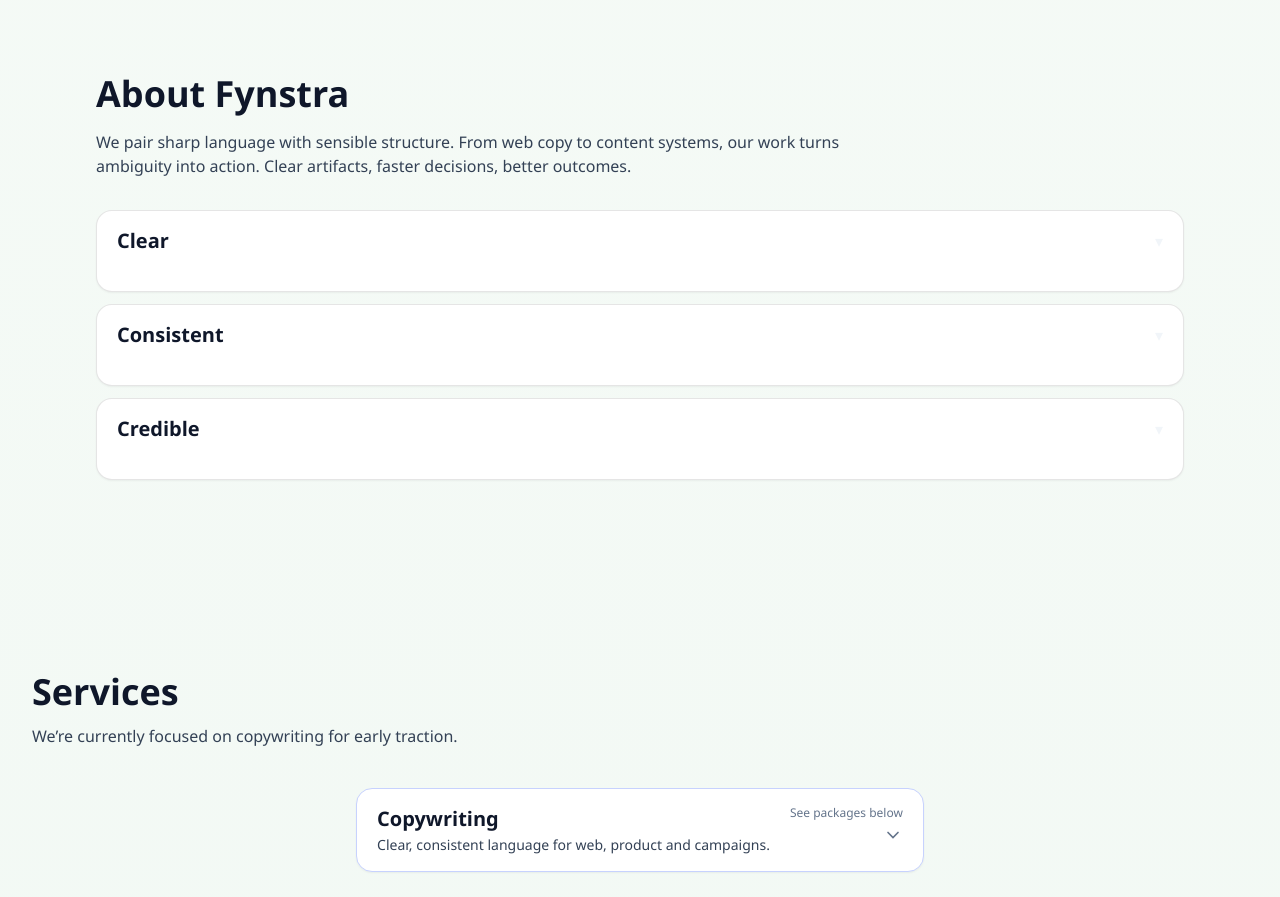
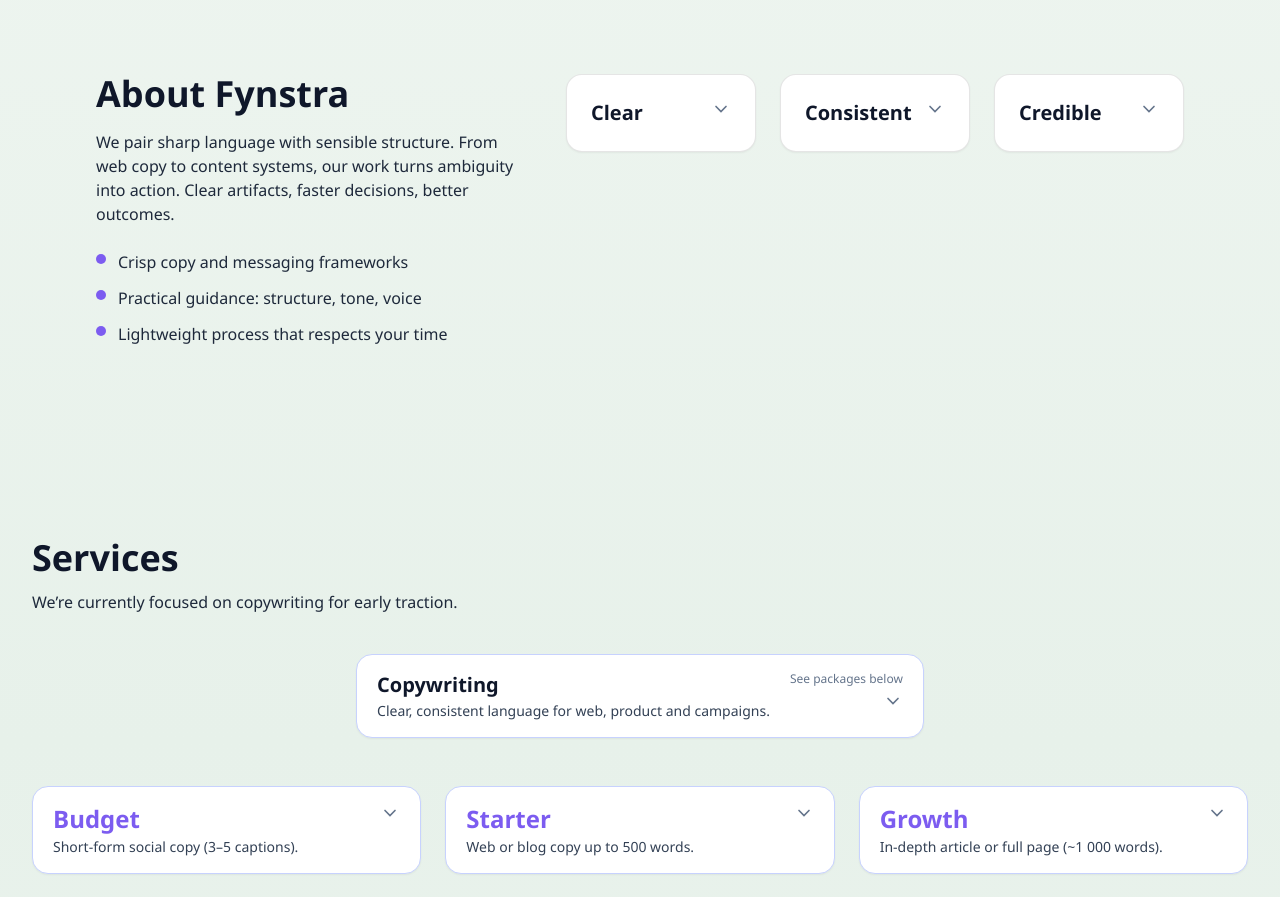
Before and after one commit to DavidGordonLang/fynstra-site, a React (Vite) app: page / in a window 1280 px wide. Shown: the part 860-1757 px from the top of the page. Built offline with nearby package versions, Linux system fonts and the light colour scheme.

Commit message:
Update App.tsx

```diff
--- a/src/App.tsx
+++ b/src/App.tsx
@@ -2,12 +2,10 @@
 
 /**
  * Fynstra — One-page marketing site (Copywriting-first)
- * Updates:
- * - Pale sage gradient background site-wide.
- * - About: three linked dropdown rows; clicking any toggles all together.
- * - Enquire buttons close overlay/cards first, then smooth-scroll to #contact.
- * - Contact input text is fully dark; improved placeholders/caret.
- * - Keeps your spotlight overlay + card grid behaviour/timing.
+ * - Stronger sage background gradient
+ * - About = original airy layout + expandable principle cards (all expand together)
+ * - Packages back to airy grid on desktop
+ * - Open animation mirrors close (same timing, same curve, simultaneous overlay/panel)
  */
 
 const brand = {
@@ -18,8 +16,6 @@
   ink: "#222222",
   subtext: "#555555",
   bg: "#FAFAFA",
-  sage1: "#F6FBF7", // pale sage
-  sage2: "#EEF6F1", // slightly deeper sage
 };
 
 const ANIM_MS = 420;
@@ -69,7 +65,7 @@
 }
 
 /* =========================
- * Expandable Card Grid
+ * Expandable Card Grid (services/packages)
  * =========================*/
 
 type CardItem = {
@@ -186,6 +182,57 @@
 }
 
 /* =========================
+ * About principle cards (grid; expand all together)
+ * =========================*/
+
+function AboutPrinciples() {
+  const [open, setOpen] = useState(false);
+
+  const toggleAll = () => setOpen((v) => !v);
+
+  const Card = ({ title, children }: { title: string; children: React.ReactNode }) => (
+    <button
+      type="button"
+      onClick={toggleAll}
+      aria-expanded={open}
+      className="text-left rounded-2xl border border-black/10 bg-white p-5 sm:p-6 shadow-sm hover:shadow-md transition-shadow"
+    >
+      <div className="flex items-start justify-between gap-3">
+        <div className="text-lg sm:text-xl font-semibold text-slate-900">{title}</div>
+        <svg
+          className={["h-5 w-5 text-slate-500 transition-transform", open ? "rotate-180" : ""].join(" ")}
+          style={{ transition: `transform ${ANIM_MS}ms ${EASE}` }}
+          viewBox="0 0 24 24"
+        >
+          <path d="M6 9l6 6 6-6" stroke="currentColor" strokeWidth="2" fill="none" strokeLinecap="round" />
+        </svg>
+      </div>
+
+      <div
+        className="overflow-hidden"
+        style={{
+          transition: `max-height ${ANIM_MS}ms ${EASE}, opacity ${ANIM_MS}ms ${EASE}`,
+          maxHeight: open ? 200 : 0,
+          opacity: open ? 1 : 0,
+        }}
+      >
+        <p className="mt-3 text-sm text-slate-600">
+          We keep language simple, structure tidy, and promises realistic.
+        </p>
+      </div>
+    </button>
+  );
+
+  return (
+    <div className="grid sm:grid-cols-2 lg:grid-cols-3 gap-4 sm:gap-6">
+      <Card title="Clear"> </Card>
+      <Card title="Consistent"> </Card>
+      <Card title="Credible"> </Card>
+    </div>
+  );
+}
+
+/* =========================
  * App
  * =========================*/
 
@@ -232,95 +279,6 @@
     return () => window.removeEventListener("scroll", onScroll);
   }, []);
 
-  /* ---------- Helpers ---------- */
-
-  const startCloseService = (idx: number) => {
-    setClosingService(idx);
-    setOpenService(null);
-    setTimeout(() => setClosingService(null), ANIM_MS);
-  };
-  const startClosePackage = (idx: number) => {
-    setClosingPackage(idx);
-    setOpenPackage(null);
-    setTimeout(() => setClosingPackage(null), ANIM_MS);
-  };
-
-  const closeAllWithOverlay = () => {
-    setOverlayPhase("closing");
-    if (openService !== null) startCloseService(openService);
-    if (openPackage !== null) startClosePackage(openPackage);
-    setTimeout(() => setOverlayPhase("idle"), ANIM_MS);
-  };
-
-  // Close + then smooth scroll to contact
-  const handleEnquireClick = () => {
-    // start close immediately
-    closeAllWithOverlay();
-    // allow state to flush, then scroll
-    requestAnimationFrame(() => {
-      const el = document.querySelector("#contact");
-      if (el) el.scrollIntoView({ behavior: "smooth", block: "start" });
-    });
-  };
-
-  /* ---------- Toggles ---------- */
-
-  const toggleService = (i: number | null) => {
-    if (i === null) {
-      if (openService !== null) closeAllWithOverlay();
-      return;
-    }
-    if (openPackage !== null) {
-      setClosingPackage(openPackage);
-      setTimeout(() => setClosingPackage(null), ANIM_MS);
-      setOpenPackage(null);
-    }
-    if (openService === null) {
-      setOverlayPhase("open");
-      setOpenService(i);
-    } else if (openService === i) {
-      closeAllWithOverlay();
-    } else {
-      const prev = openService;
-      setClosingService(prev);
-      setOpenService(null);
-      setTimeout(() => {
-        setClosingService(null);
-        setOpenService(i);
-      }, ANIM_MS);
-      if (overlayPhase === "idle") setOverlayPhase("open");
-    }
-  };
-
-  const togglePackage = (i: number | null) => {
-    if (i === null) {
-      if (openPackage !== null) closeAllWithOverlay();
-      return;
-    }
-    if (openService !== null) {
-      setClosingService(openService);
-      setTimeout(() => setClosingService(null), ANIM_MS);
-      setOpenService(null);
-    }
-    if (openPackage === null) {
-      setOverlayPhase("open");
-      setOpenPackage(i);
-    } else if (openPackage === i) {
-      closeAllWithOverlay();
-    } else {
-      const prev = openPackage;
-      setClosingPackage(prev);
-      setOpenPackage(null);
-      setTimeout(() => {
-        setClosingPackage(null);
-        setOpenPackage(i);
-      }, ANIM_MS);
-      if (overlayPhase === "idle") setOverlayPhase("open");
-    }
-  };
-
-  /* ---------- Data ---------- */
-
   // Services (copywriting only)
   const services: CardItem[] = [
     {
@@ -366,9 +324,7 @@
               </li>
             ))}
           </ul>
-          <button type="button" className="btn btn-pri" onClick={handleEnquireClick}>
-            Enquire
-          </button>
+          <a href="#contact" className="btn btn-pri">Enquire</a>
         </div>
       ),
     },
@@ -387,9 +343,7 @@
               </li>
             ))}
           </ul>
-          <button type="button" className="btn btn-pri" onClick={handleEnquireClick}>
-            Enquire
-          </button>
+          <a href="#contact" className="btn btn-pri">Enquire</a>
         </div>
       ),
     },
@@ -412,9 +366,7 @@
               </li>
             ))}
           </ul>
-          <button type="button" className="btn btn-pri" onClick={handleEnquireClick}>
-            Enquire
-          </button>
+          <a href="#contact" className="btn btn-pri">Enquire</a>
         </div>
       ),
     },
@@ -437,9 +389,7 @@
               </li>
             ))}
           </ul>
-          <button type="button" className="btn btn-pri" onClick={handleEnquireClick}>
-            Enquire
-          </button>
+          <a href="#contact" className="btn btn-pri">Enquire</a>
         </div>
       ),
     },
@@ -460,21 +410,94 @@
               )
             )}
           </ul>
-          <button type="button" className="btn btn-pri" onClick={handleEnquireClick}>
-            Enquire
-          </button>
+          <a href="#contact" className="btn btn-pri">Enquire</a>
         </div>
       ),
     },
   ];
 
+  /* ---------- Close helpers ---------- */
+
+  const startCloseService = (idx: number) => {
+    setClosingService(idx);
+    setOpenService(null);
+    setTimeout(() => setClosingService(null), ANIM_MS);
+  };
+  const startClosePackage = (idx: number) => {
+    setClosingPackage(idx);
+    setOpenPackage(null);
+    setTimeout(() => setClosingPackage(null), ANIM_MS);
+  };
+
+  const closeAllWithOverlay = () => {
+    // Start overlay fade/blur-out NOW (mirrors opening)
+    setOverlayPhase("closing");
+    if (openService !== null) startCloseService(openService);
+    if (openPackage !== null) startClosePackage(openPackage);
+    setTimeout(() => setOverlayPhase("idle"), ANIM_MS);
+  };
+
+  /* ---------- Toggle handlers ---------- */
+
+  const toggleService = (i: number | null) => {
+    if (i === null) {
+      if (openService !== null) closeAllWithOverlay();
+      return;
+    }
+    if (openPackage !== null) {
+      setClosingPackage(openPackage);
+      setTimeout(() => setClosingPackage(null), ANIM_MS);
+      setOpenPackage(null);
+    }
+    if (openService === null) {
+      // start overlay + panel open at the same time (mirrors close)
+      setOverlayPhase("open");
+      setOpenService(i);
+    } else if (openService === i) {
+      closeAllWithOverlay();
+    } else {
+      const prev = openService;
+      setClosingService(prev);
+      setOpenService(null);
+      setTimeout(() => {
+        setClosingService(null);
+        setOpenService(i);
+      }, ANIM_MS);
+      if (overlayPhase === "idle") setOverlayPhase("open");
+    }
+  };
+
+  const togglePackage = (i: number | null) => {
+    if (i === null) {
+      if (openPackage !== null) closeAllWithOverlay();
+      return;
+    }
+    if (openService !== null) {
+      setClosingService(openService);
+      setTimeout(() => setClosingService(null), ANIM_MS);
+      setOpenService(null);
+    }
+    if (openPackage === null) {
+      setOverlayPhase("open");
+      setOpenPackage(i);
+    } else if (openPackage === i) {
+      closeAllWithOverlay();
+    } else {
+      const prev = openPackage;
+      setClosingPackage(prev);
+      setOpenPackage(null);
+      setTimeout(() => {
+        setClosingPackage(null);
+        setOpenPackage(i);
+      }, ANIM_MS);
+      if (overlayPhase === "idle") setOverlayPhase("open");
+    }
+  };
+
   return (
     <div
       ref={containerRef}
-      className="text-slate-100 selection:bg-indigo-200/60"
-      style={{
-        background: `linear-gradient(180deg, ${brand.sage1} 0%, ${brand.sage2} 100%)`,
-      }}
+      className="text-slate-100 site-bg selection:bg-indigo-200/60 min-h-screen"
     >
       {/* Global styles */}
       <style>{`
@@ -495,16 +518,21 @@
         }
         .reveal { opacity: 0; transform: translateY(12px); transition: opacity .6s ease, transform .6s ease; }
         .reveal-in { opacity: 1; transform: translateY(0); }
+
+        /* Buttons */
         .btn { display: inline-flex; align-items: center; justify-content: center; border-radius: 1rem; padding: .75rem 1.25rem; font-weight: 500; box-shadow: 0 1px 2px rgba(0,0,0,.06); transition: all .2s ease; }
         .btn-pri { background: var(--fynstra-purple); color: #fff; }
         .btn-pri:hover { filter: brightness(.95); }
         .btn-ghost { border: 1px solid rgba(0,0,0,.1); color: #0f172a; background: transparent; }
         .btn-ghost:hover { background: rgba(0,0,0,.04); }
 
-        /* Collapsible used in About rows */
-        .collapsible { overflow: hidden; transition: max-height ${ANIM_MS}ms ${EASE}, opacity ${ANIM_MS}ms ${EASE}, transform ${ANIM_MS}ms ${EASE}; }
-        .collapsible--closed { max-height: 0; opacity: 0; transform: translateY(-4px); }
-        .collapsible--open { max-height: 320px; opacity: 1; transform: translateY(0); }
+        /* Site background — stronger soft sage gradient */
+        .site-bg {
+          background:
+            radial-gradient(1200px 600px at 20% -10%, #EAF4ED 0%, transparent 60%),
+            radial-gradient(1200px 700px at 100% 10%, #E6F1EA 0%, transparent 55%),
+            linear-gradient(180deg, #F3F8F4 0%, #E7F1EA 40%, #F7FBF8 100%);
+        }
       `}</style>
 
       {/* HEADER */}
@@ -513,12 +541,42 @@
       {/* HERO */}
       <Hero logoSrc={logoSrc} fallbackLogo={fallbackLogo} bannerLeft={bannerLeft} bannerRight={bannerRight} />
 
-      {/* ABOUT (linked dropdown rows) */}
-      <About />
+      {/* ABOUT — original airy layout, expandable cards on the right */}
+      <section id="about" className="py-16 sm:py-20 lg:py-24">
+        <div className="mx-auto max-w-6xl px-4 sm:px-6 lg:px-8">
+          <div className="grid lg:grid-cols-12 gap-6 sm:gap-10 items-start">
+            <div className="lg:col-span-5 reveal" data-reveal>
+              <h2 className="text-2xl sm:text-4xl font-semibold text-slate-900">About Fynstra</h2>
+              <p className="mt-3 sm:mt-4 text-slate-800">
+                We pair sharp language with sensible structure. From web copy to content systems, our work turns ambiguity
+                into action. Clear artifacts, faster decisions, better outcomes.
+              </p>
+              <ul className="mt-5 sm:mt-6 space-y-3 text-slate-800">
+                <li className="flex items-start gap-3">
+                  <span className="mt-1 h-2.5 w-2.5 rounded-full" style={{ background: brand.purple }}></span>
+                  Crisp copy and messaging frameworks
+                </li>
+                <li className="flex items-start gap-3">
+                  <span className="mt-1 h-2.5 w-2.5 rounded-full" style={{ background: brand.purple }}></span>
+                  Practical guidance: structure, tone, voice
+                </li>
+                <li className="flex items-start gap-3">
+                  <span className="mt-1 h-2.5 w-2.5 rounded-full" style={{ background: brand.purple }}></span>
+                  Lightweight process that respects your time
+                </li>
+              </ul>
+            </div>
 
-      {/* SERVICES + PACKAGES */}
+            <div className="lg:col-span-7 reveal" data-reveal>
+              <AboutPrinciples />
+            </div>
+          </div>
+        </div>
+      </section>
+
+      {/* SERVICES + PACKAGES (airy on desktop) */}
       <section id="services" className="py-16 sm:py-20 lg:py-24 relative">
-        {/* Overlay (mounted whenever phase != idle). Opacity + blur animate in both directions. */}
+        {/* Overlay */}
         {overlayMounted && (
           <button
             aria-label="Close expanded card"
@@ -537,7 +595,7 @@
         <div className="relative mx-auto max-w-7xl px-4 sm:px-6 lg:px-8">
           <div className="reveal" data-reveal>
             <h2 className="text-2xl sm:text-4xl font-semibold text-slate-900">Services</h2>
-            <p className="mt-3 max-w-2xl text-slate-700">We’re currently focused on copywriting for early traction.</p>
+            <p className="mt-3 max-w-2xl text-slate-800">We’re currently focused on copywriting for early traction.</p>
           </div>
 
           {/* Single centered service card */}
@@ -554,7 +612,7 @@
             />
           </div>
 
-          {/* Packages */}
+          {/* Packages — airy grid on desktop */}
           <div className="mt-10 sm:mt-12">
             <CardGrid
               items={packages}
@@ -567,7 +625,9 @@
             />
           </div>
 
-          <p className="mt-6 text-sm text-slate-500">Ranges are indicative; we’ll confirm scope and a fixed quote after a short brief.</p>
+          <p className="mt-6 text-sm text-slate-600">
+            Ranges are indicative; we’ll confirm scope and a fixed quote after a short brief.
+          </p>
         </div>
       </section>
 
@@ -599,7 +659,7 @@
   setMobileOpen: (v: boolean) => void;
 }) {
   return (
-    <header className="sticky top-0 z-[70] backdrop-blur-sm bg-white/70 border-b border-black/5">
+    <header className="sticky top-0 z-[70] backdrop-blur-sm bg-white/80 border-b border-black/5">
       <div className="mx-auto max-w-7xl px-4 sm:px-6 lg:px-8 h-16 flex items-center justify-between">
         <a href="#top" className="flex items-center gap-3 group">
           <img src={logoSrc} onError={(e) => ((e.currentTarget.src = fallbackLogo))} alt="Fynstra" className="h-10 w-10 sm:h-12 sm:w-12 object-contain" />
@@ -700,7 +760,7 @@
             <h1 className="text-[2rem] sm:text-5xl lg:text-6xl font-semibold text-slate-900 leading-tight">
               Convert with <span className="heading-gradient">clear, credible</span> copy.
             </h1>
-            <p className="mt-4 sm:mt-5 text-base sm:text-lg text-slate-700 max-w-xl">
+            <p className="mt-4 sm:mt-5 text-base sm:text-lg text-slate-800 max-w-xl">
               We help startups ship copy that reads fast and feels right — landing pages, product pages, and content that
               moves the work forward.
             </p>
@@ -764,76 +824,13 @@
   );
 }
 
-/* ---------- ABOUT: linked dropdown rows ---------- */
-function About() {
-  const [open, setOpen] = useState(false); // one state for all three rows
-
-  const rows = [
-    {
-      title: "Clear",
-      body: "We keep language simple, structure tidy, and promises realistic.",
-    },
-    {
-      title: "Consistent",
-      body: "Voice, tone and message stay aligned across pages and channels.",
-    },
-    {
-      title: "Credible",
-      body: "Evidence-led copy that earns trust without overselling.",
-    },
-  ];
-
-  return (
-    <section id="about" className="py-16 sm:py-20 lg:py-24">
-      <div className="mx-auto max-w-6xl px-4 sm:px-6 lg:px-8">
-        <div className="reveal" data-reveal>
-          <h2 className="text-2xl sm:text-4xl font-semibold text-slate-900">About Fynstra</h2>
-          <p className="mt-3 sm:mt-4 text-slate-700 max-w-3xl">
-            We pair sharp language with sensible structure. From web copy to content systems, our work turns ambiguity
-            into action. Clear artifacts, faster decisions, better outcomes.
-          </p>
-        </div>
-
-        {/* Three linked rows */}
-        <div className="mt-6 sm:mt-8 space-y-3">
-          {rows.map((r, i) => (
-            <div key={r.title} className="rounded-2xl border border-black/10 bg-white shadow-sm overflow-hidden">
-              <button
-                type="button"
-                className="w-full text-left px-5 py-4 flex items-center justify-between"
-                aria-expanded={open}
-                aria-controls={`about-panel-${i}`}
-                onClick={() => setOpen((v) => !v)}
-              >
-                <span className="text-lg sm:text-xl font-semibold text-slate-900">{r.title}</span>
-                <span
-                  className={`transition-transform ${open ? "rotate-180" : ""}`}
-                  style={{ transition: `transform ${ANIM_MS}ms ${EASE}` }}
-                >
-                  ▾
-                </span>
-              </button>
-              <div
-                id={`about-panel-${i}`}
-                className={`px-5 pb-5 collapsible ${open ? "collapsible--open" : "collapsible--closed"}`}
-              >
-                <p className="text-slate-700">{r.body}</p>
-              </div>
-            </div>
-          ))}
-        </div>
-      </div>
-    </section>
-  );
-}
-
 function Testimonials() {
   return (
     <section id="testimonials" className="py-16 sm:py-20 lg:py-24">
       <div className="mx-auto max-w-6xl px-4 sm:px-6 lg:px-8">
         <div className="reveal" data-reveal>
           <h2 className="text-2xl sm:text-4xl font-semibold text-slate-900">Kind words</h2>
-          <p className="mt-3 text-slate-700 max-w-2xl">
+          <p className="mt-3 text-slate-800 max-w-2xl">
             Placeholders until we add real quotes. Keep it concise and outcome-focused.
           </p>
         </div>
@@ -841,7 +838,7 @@
           {[1, 2, 3].map((i) => (
             <figure key={i} className="reveal" data-reveal>
               <div className="rounded-2xl border border-black/10 bg-slate-50 p-5 sm:p-6 h-full">
-                <blockquote className="text-slate-700">
+                <blockquote className="text-slate-800">
                   “Fynstra made our message clearer and our rollout smoother. The copy just worked.”
                 </blockquote>
                 <figcaption className="mt-4 text-sm text-slate-500">Client name • Role, Company</figcaption>
@@ -861,14 +858,14 @@
         <div className="grid grid-cols-1 lg:grid-cols-2 gap-6 sm:gap-10 items-start">
           <div className="reveal" data-reveal>
             <h2 className="text-2xl sm:text-4xl font-semibold text-slate-900">Let’s talk</h2>
-            <p className="mt-3 text-slate-700 max-w-xl">
+            <p className="mt-3 text-slate-800 max-w-xl">
               Two ways to connect: drop a note or book a quick intro call. We’ll keep it focused on goals, scope, and timelines.
             </p>
             <div className="mt-6 flex flex-wrap gap-3">
               <a href="#calendly" className="btn btn-pri">Book a call</a>
               <a href="mailto:info@fynstra.co.uk" className="btn btn-ghost">Email us</a>
             </div>
-            <div className="mt-8 sm:mt-10 text-sm text-slate-600">
+            <div className="mt-8 sm:mt-10 text-sm text-slate-700">
               Prefer a simple brief? Add bullet points about your goals, audience, deliverables, and deadline — we’ll reply with a scoped plan.
             </div>
           </div>
@@ -879,9 +876,7 @@
                 <label className="block">
                   <span className="text-sm text-slate-600">Name</span>
                   <input
-                    className="mt-1 w-full rounded-xl border border-black/10 px-3 py-2
-                               bg-white text-slate-900 placeholder:text-slate-400 caret-indigo-500
-                               focus:outline-none focus:ring-2 focus:ring-indigo-300"
+                    className="mt-1 w-full rounded-xl border border-black/10 px-3 py-2 focus:outline-none focus:ring-2 focus:ring-indigo-300 text-slate-900"
                     placeholder="Your name"
                   />
                 </label>
@@ -889,9 +884,7 @@
                   <span className="text-sm text-slate-600">Email</span>
                   <input
                     type="email"
-                    className="mt-1 w-full rounded-xl border border-black/10 px-3 py-2
-                               bg-white text-slate-900 placeholder:text-slate-400 caret-indigo-500
-                               focus:outline-none focus:ring-2 focus:ring-indigo-300"
+                    className="mt-1 w-full rounded-xl border border-black/10 px-3 py-2 focus:outline-none focus:ring-2 focus:ring-indigo-300 text-slate-900"
                     placeholder="you@company.com"
                   />
                 </label>
@@ -899,9 +892,7 @@
                   <span className="text-sm text-slate-600">Project overview</span>
                   <textarea
                     rows={4}
-                    className="mt-1 w-full rounded-xl border border-black/10 px-3 py-2
-                               bg-white text-slate-900 placeholder:text-slate-400 caret-indigo-500
-                               focus:outline-none focus:ring-2 focus:ring-indigo-300"
+                    className="mt-1 w-full rounded-xl border border-black/10 px-3 py-2 focus:outline-none focus:ring-2 focus:ring-indigo-300 text-slate-900"
                     placeholder="Goals, audience, deliverables, timeline"
                   />
                 </label>
@@ -939,7 +930,7 @@
 
 function Footer({ logoSrc, fallbackLogo }: { logoSrc: string; fallbackLogo: string }) {
   return (
-    <footer className="py-8 sm:py-10 bg-white border-t border-black/5">
+    <footer className="py-8 sm:py-10 border-t border-black/5">
       <div className="mx-auto max-w-7xl px-4 sm:px-6 lg:px-8 flex flex-col sm:flex-row items-center justify-between gap-3 sm:gap-4">
         <div className="flex items-center gap-3">
           <img
```
